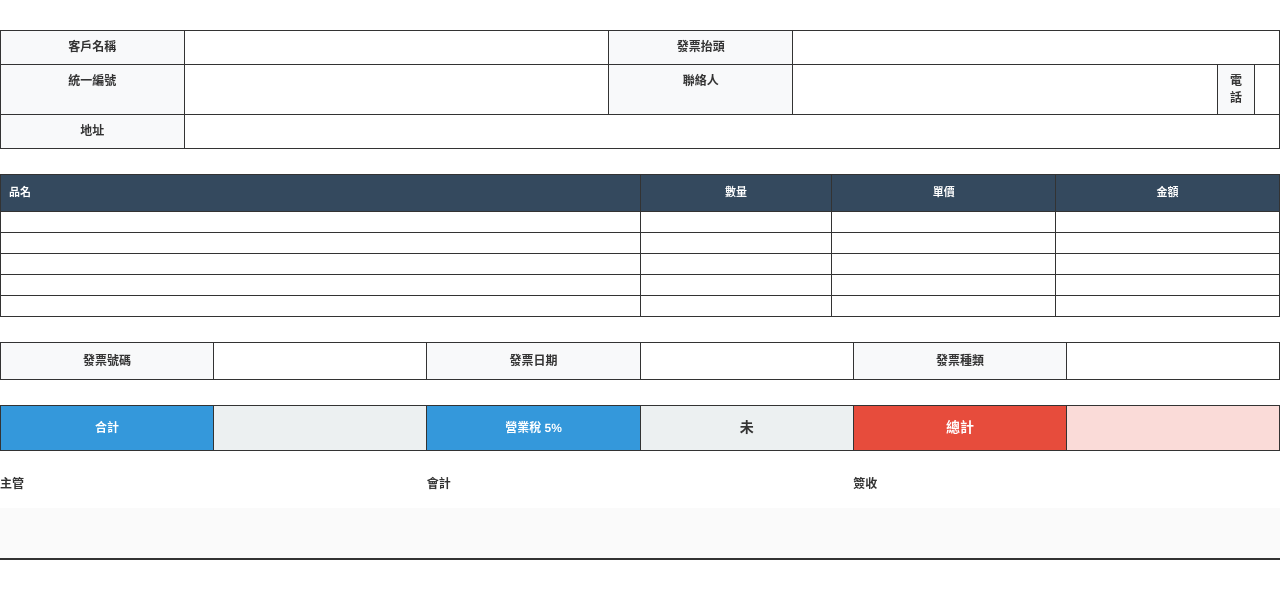
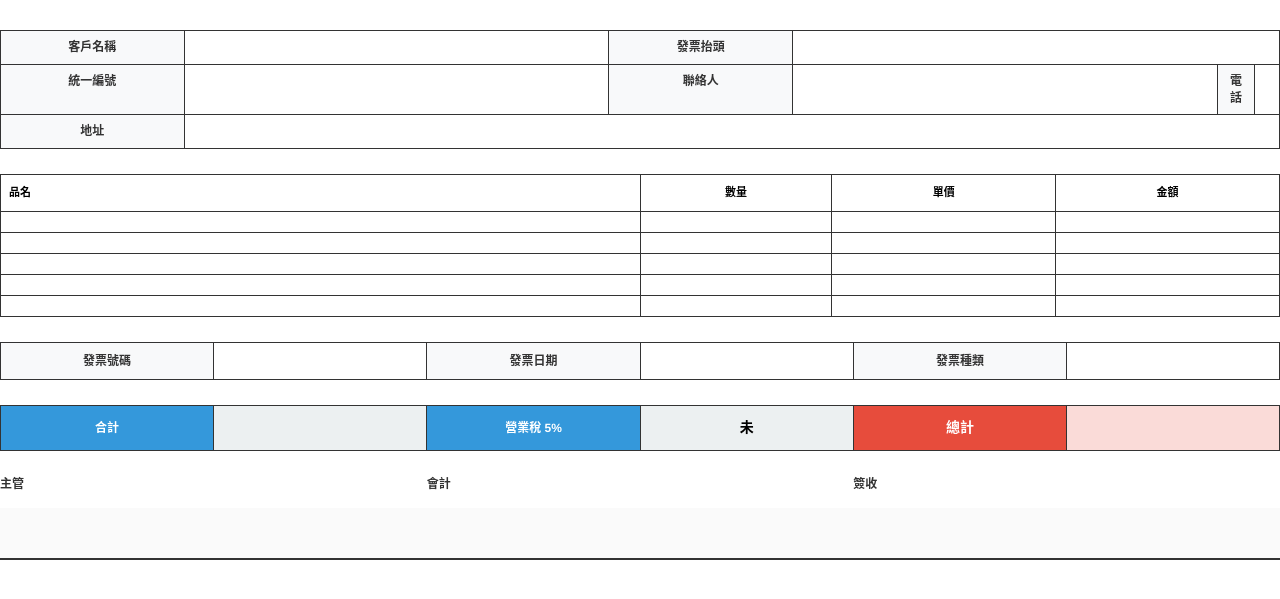
Before and after one commit to baconYao/yuyang-management, a Python web app: template services/generate_quotation/templates/invoice.html in a window 1280 px wide. Shown: the part 141-740 px from the top of the page. Run offline with Jinja, Linux system fonts and the light colour scheme; the template is opened without the code that fills it, so the values that code supplies are empty.

Commit message:
Update pdf style

```diff
--- a/services/generate_quotation/templates/invoice.html
+++ b/services/generate_quotation/templates/invoice.html
@@ -18,7 +18,7 @@
           </div>
           <div class="invoice-date">
             <span class="date-label">請款日期：</span>
-            <span class="date-value">{{ invoice.invoice_date }}</span>
+            <span class="date-value"></span>
           </div>
         </div>
       </header>
--- a/services/generate_quotation/templates/styles.css
+++ b/services/generate_quotation/templates/styles.css
@@ -119,8 +119,8 @@ body {
 }
 
 .items-table thead th {
-  background-color: #34495e;
-  color: white;
+  background-color: #fff;
+  color: black;
   font-weight: bold;
   font-size: 11px;
 }
@@ -209,6 +209,7 @@ body {
   width: 16.67%;
   font-size: 14px;
   padding: 12px 8px;
+  color: black;
 }
 
 .totals-table .final-total-label {
@@ -219,7 +220,7 @@ body {
 .totals-table .final-total-value {
   background-color: #fadbd8;
   font-size: 16px;
-  color: #e74c3c;
+  color: black;
 }
 
 /* 備註 */
```
